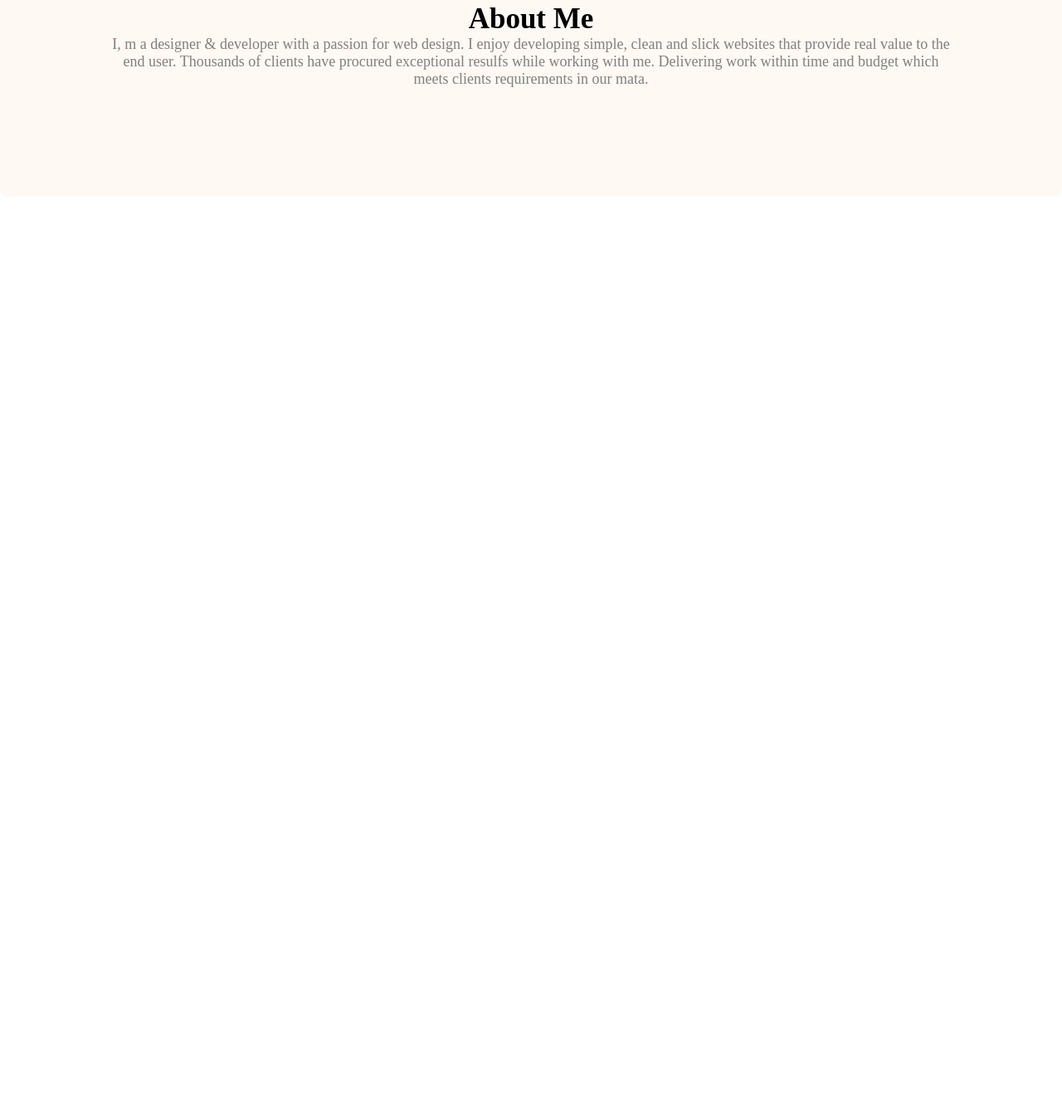
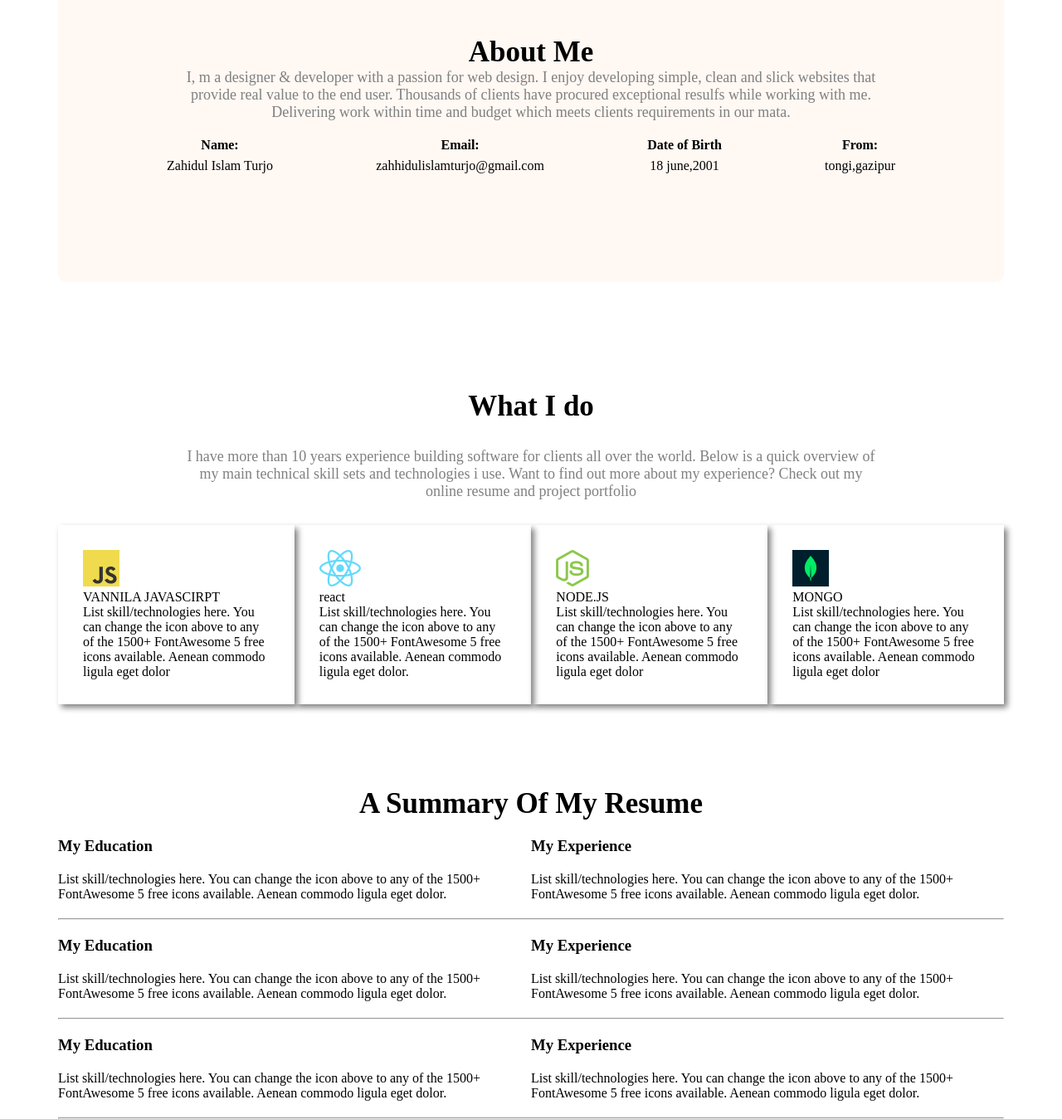
Before and after one commit to ZahidTurjo/developer-portfolio, a plain HTML site: page index.html in a window 1280 px wide. Shown: the part 930-2279 px from the top of the page at 83% size. Before the commit the page ends 1297 px from the top, so only its background shows below. Drawn offline with Linux system fonts and the light colour scheme.

Commit message:
added resune

```diff
--- a/index.html
+++ b/index.html
@@ -37,9 +37,138 @@
 <section class="about">
     <h3 class="section-title">About Me</h3>
     <p class="section-discription">I, m a designer & developer with a passion for web design. I enjoy developing simple, clean and slick websites that provide real value to the end user. Thousands of clients have procured exceptional resulfs while working with me. Delivering work within time and budget which meets clients requirements in our mata.</p>
+ <div class="about-info-container">
+    <div class="about-info">
+        <h4 class="info-title">Name:</h4>
+        <p class="info-description">Zahidul Islam Turjo</p>
+    </div>
+    <div class="about-info">
+        <h4 class="info-title">Email:</h4>
+        <p class="info-description">zahhidulislamturjo@gmail.com</p>
+    </div>
+    <div class="about-info">
+        <h4 class="info-title">Date of Birth</h4>
+        <p class="info-description">18 june,2001</p>
+    </div>
+    <div class="about-info">
+        <h4 class="info-title">From:</h4>
+        <p class="info-description">tongi,gazipur</p>
+    </div>
 
+ </div>
 </section>
+<section>
+    <h3 class="section-title">What I do</h3>
+    <p id="turjo" class="section-discription">I have more than 10 years experience building software for clients all over the world. Below is a quick
+        overview of my main technical skill sets and technologies i use. Want to find out more about my experience?
+        Check out my online resume and project portfolio</p>
+</section>
+<div class="skills-container">
 
+
+    <div class="skill">
+        <img src="images/icons/js.png" alt="">
+        <div class="skill-title">VANNILA JAVASCIRPT</div>
+        <p class="skill-description">List skill/technologies
+            here. You can change the
+            icon above to any of the
+            1500+ FontAwesome 5
+            free icons available.
+            Aenean commodo ligula
+            eget dolor</p>
+    </div>
+    <div class="skill">
+        <img src="images/icons/react.png" alt="">
+        <div class="skill-title">react</div>
+        <p class="skill-description">List skill/technologies
+            here. You can change the
+            icon above to any of the
+            1500+ FontAwesome 5
+            free icons available.
+            Aenean commodo ligula
+            eget dolor.</p>
+    </div>
+    <div class="skill">
+        <img src="images/icons/nodejs.png" alt="">
+        <div class="skill-title">NODE.JS</div>
+        <p class="skill-description">List skill/technologies
+            here. You can change the
+            icon above to any of the
+            1500+ FontAwesome 5
+            free icons available.
+            Aenean commodo ligula
+            eget dolor</p>
+    </div>
+    <div class="skill">
+        <img src="images/icons/mongo.png" alt="">
+        <div class="skill-title">MONGO</div>
+        <p class="skill-description">List skill/technologies
+            here. You can change the
+            icon above to any of the
+            1500+ FontAwesome 5
+            free icons available.
+            Aenean commodo ligula
+            eget dolor</p>
+    </div>
+</div>
+<h3 class="section-title">A Summary Of My Resume </h3>
+<div class="resume-container">
+    <div class="resume-colum">
+        <h3 class="resume-colum-title">My Education</h3>
+        <p>List skill/technologies here. You can change the icon above
+
+            to any of the 1500+ FontAwesome 5 free icons available. Aenean
+            commodo ligula eget dolor.</p>
+
+    </div>
+    <div class="resume-colum">
+        <h3 class="resume-colum-title">My Experience</h3>
+        <p>List skill/technologies here. You can change the icon above
+
+            to any of the 1500+ FontAwesome 5 free icons available. Aenean
+            commodo ligula eget dolor.</p>
+
+    </div>
+</div>
+<hr>
+<div class="resume-container">
+    <div class="resume-colum">
+        <h3 class="resume-colum-title">My Education</h3>
+        <p>List skill/technologies here. You can change the icon above
+
+            to any of the 1500+ FontAwesome 5 free icons available. Aenean
+            commodo ligula eget dolor.</p>
+
+    </div>
+    <div class="resume-colum">
+        <h3 class="resume-colum-title">My Experience</h3>
+        <p>List skill/technologies here. You can change the icon above
+
+            to any of the 1500+ FontAwesome 5 free icons available. Aenean
+            commodo ligula eget dolor.</p>
+
+    </div>
+</div>
+<hr>
+<div class="resume-container">
+    <div class="resume-colum">
+        <h3 class="resume-colum-title">My Education</h3>
+        <p>List skill/technologies here. You can change the icon above
+
+            to any of the 1500+ FontAwesome 5 free icons available. Aenean
+            commodo ligula eget dolor.</p>
+
+    </div>
+    <div class="resume-colum">
+        <h3 class="resume-colum-title">My Experience</h3>
+        <p>List skill/technologies here. You can change the icon above
+
+            to any of the 1500+ FontAwesome 5 free icons available. Aenean
+            commodo ligula eget dolor.</p>
+
+    </div>
+</div>
+<hr>
 </main>
 <footer>
 
--- a/styles/style.css
+++ b/styles/style.css
@@ -7,6 +7,7 @@ nav{
     justify-content: space-between;
     align-items: center;
     margin:0 200px ;
+    padding: 20px 0px;
 
 }
 .nav-tittle{
@@ -79,6 +80,11 @@ background-position: bottom right;
 background: #FFF8F3;
 margin: 130px 0;
 }
+
+main{
+    max-width: 1140px;
+    margin: 0 auto;
+}
 .section-title{
     text-align: center;
     font-size: 35px;
@@ -90,3 +96,41 @@ margin: 130px 0;
     text-align: center;
     color: grey;
 }
+.about-info-container{
+    display:flex;
+    justify-content: space-between;
+    margin-top: 20px;
+    text-align: center;
+
+
+}
+.info-description{
+    margin-top:7px;
+}
+#turjo{
+    margin:30px 150px;
+}
+.skills-container{
+    display: flex;
+    justify-content: space-between;
+
+}
+
+.skill{
+    padding: 30px;
+    gap:44px;
+    box-shadow: 4px 4px 7px grey;
+    /* width: 150px; */
+    /* height: 231px; */
+    margin-bottom: 100px;
+}
+.resume-container{
+    display: flex;
+    margin-top: 20px;
+    margin-bottom: 20px;
+    justify-content: center;
+}
+.resume-colum-title{
+    margin-bottom: 20px;
+
+}
```
